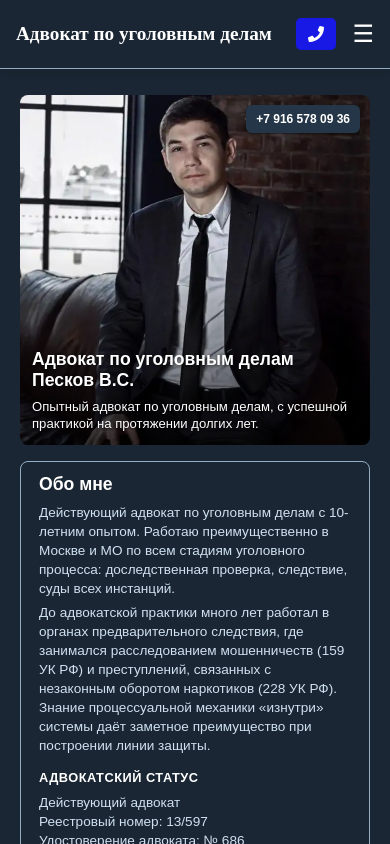
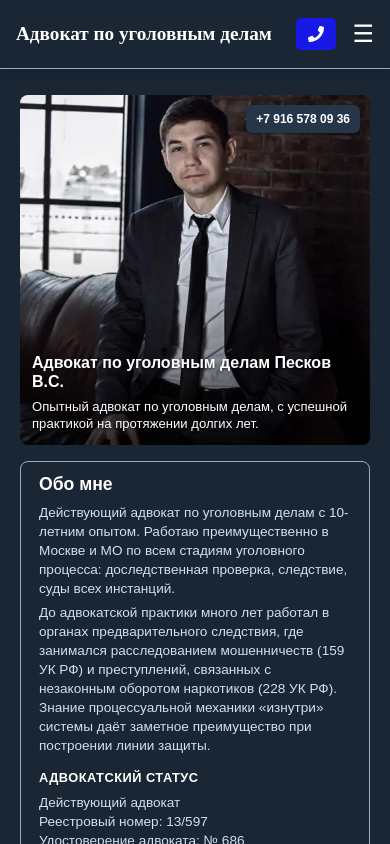
Before and after one commit to VladPeskovDev/Next-js-React-, a Next.js app in the folder lawyer-page/: page / in a window 390 px wide. Shown: the top 844 px of the page. Built offline with nearby package versions, Linux system fonts and the light colour scheme.

Commit message:
fix: font size

```diff
--- a/lawyer-page/src/app/HomePage.module.css
+++ b/lawyer-page/src/app/HomePage.module.css
@@ -402,7 +402,7 @@
   }
 
   .heroTitle {
-    font-size: 1.1rem;
+    font-size: 1.0rem;
   }
 
   .heroDescription {
```
